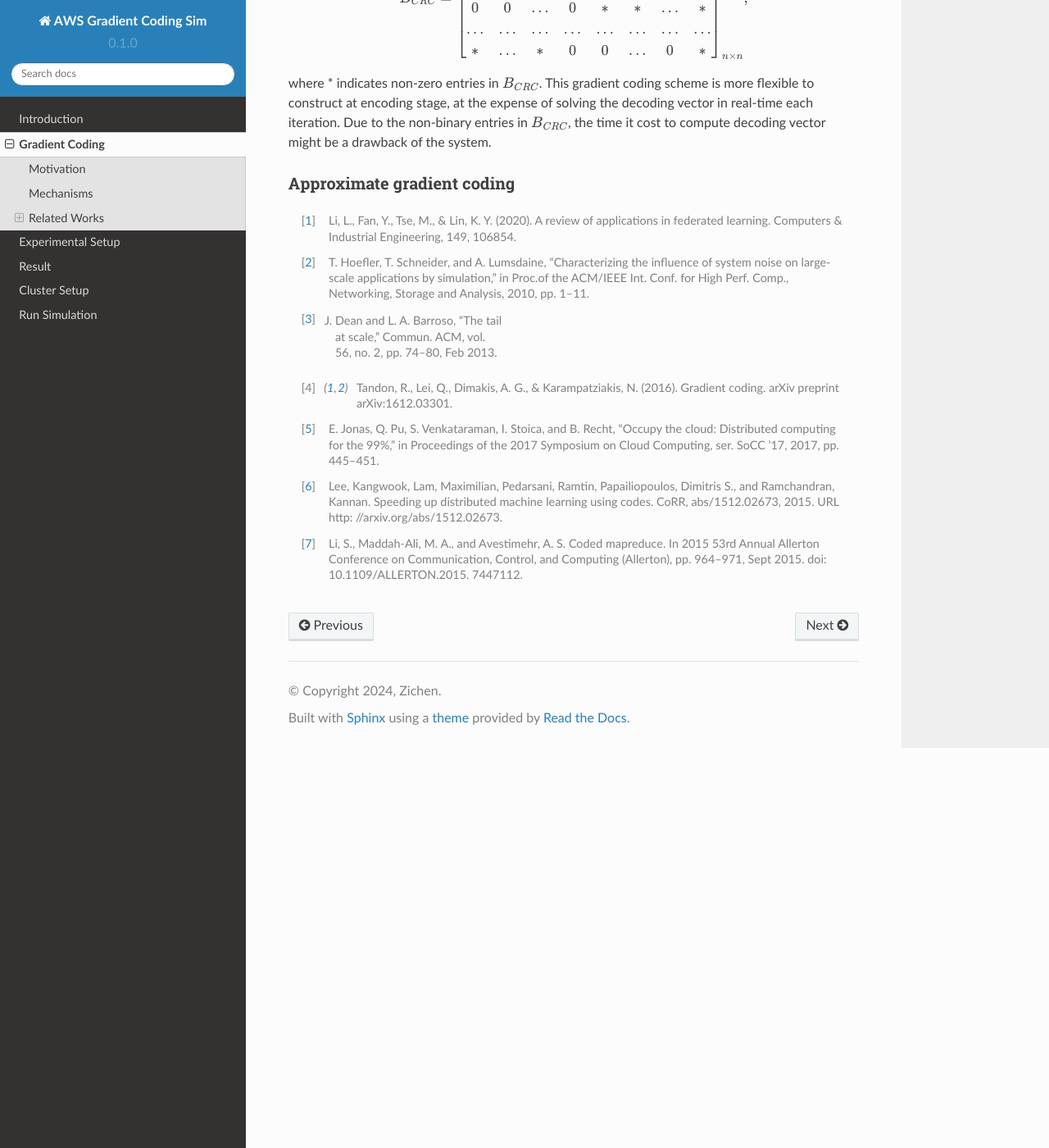
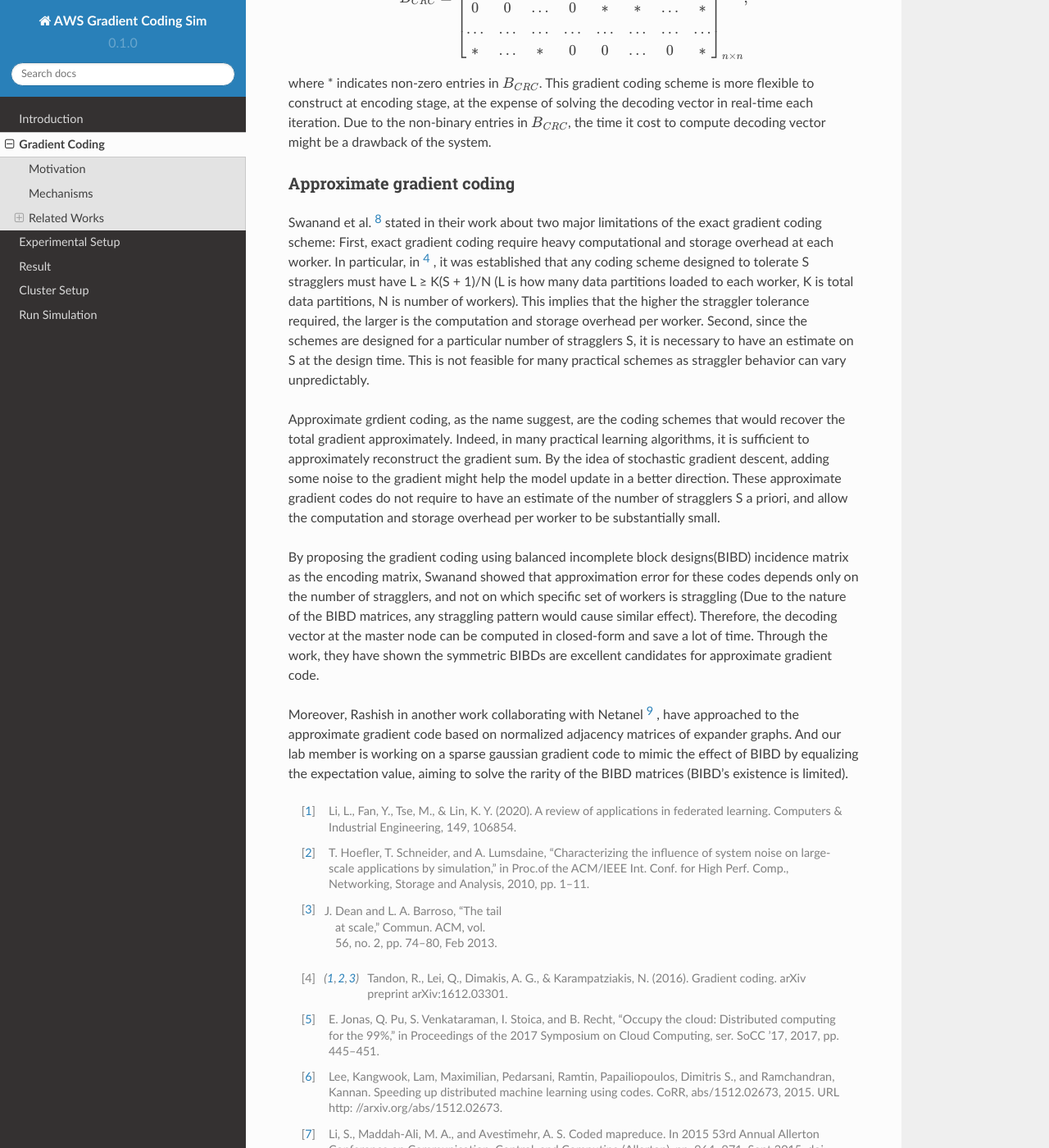
Before and after one commit to ZeeChono/GradientCodeReadDocs, a Sphinx documentation site: the page built from docs/source/gradient_code.rst, in a window 1280 px wide and 1400 px high, scrolled down 2981 px. Shown: the whole window at 82% size. Built offline with Sphinx 7.4.7 and the Read the Docs theme 2.0.0, drawn with Linux system fonts in a browser that asks for light colours; some of the changed text lies outside the part shown.

Commit message:
Update: BIBD and SPG

```diff
--- a/docs/source/gradient_code.rst
+++ b/docs/source/gradient_code.rst
@@ -142,6 +142,33 @@ the time it cost to compute decoding vector might be a drawback of the system.
 
 Approximate gradient coding
 ~~~~~~~~~~~~~~~~~~~~~~~~~~~
+Swanand et al. [8]_ stated in their work about two major limitations of the exact gradient coding scheme:
+First, exact gradient coding require heavy computational and storage overhead at each worker.
+In particular, in [4]_ , it was established that any coding scheme designed to tolerate S stragglers must have
+L ≥ K(S + 1)/N (L is how many data partitions loaded to each worker, K is total data partitions, N is number of workers).
+This implies that the higher the straggler tolerance required, the larger is the computation and storage
+overhead per worker.
+Second, since the schemes are designed for a particular number of stragglers S, it is necessary to have an
+estimate on S at the design time. This is not feasible for many practical schemes as straggler behavior can vary
+unpredictably.
+
+Approximate grdient coding, as the name suggest, are the coding schemes that would recover the total gradient approximately. Indeed,
+in many practical learning algorithms, it is sufficient to approximately reconstruct the gradient sum. By the idea of
+stochastic gradient descent, adding some noise to the gradient might help the model update in a better direction.
+These approximate gradient codes do not require to have an estimate of the number of stragglers S a priori,
+and allow the computation and storage overhead per worker to be substantially small.
+
+By proposing the gradient coding using balanced incomplete block designs(BIBD) incidence matrix as the encoding matrix,
+Swanand showed that approximation error for these codes depends only on the number of stragglers, and not on which
+specific set of workers is straggling (Due to the nature of the BIBD matrices, any straggling pattern would cause
+similar effect). Therefore, the decoding vector at the master node can be computed in closed-form and save a lot of time.
+Through the work, they have shown the symmetric BIBDs are excellent candidates for approximate gradient code.
+
+
+Moreover, Rashish in another work collaborating with Netanel [9]_ , have approached to the approximate gradient code based on
+normalized adjacency matrices of expander graphs. And our lab member is working on a sparse gaussian gradient code to
+mimic the effect of BIBD by equalizing the expectation value, aiming to solve the rarity of the BIBD matrices
+(BIBD's existence is limited).
 
 
 .. References
@@ -172,3 +199,9 @@ Approximate gradient coding
    on Communication, Control, and Computing (Allerton),
    pp. 964–971, Sept 2015. doi: 10.1109/ALLERTON.2015.
    7447112.
+
+.. [8] Kadhe, S., Koyluoglu, O. O., & Ramchandran, K. (2019, July). Gradient coding based on block designs for
+   mitigating adversarial stragglers. In 2019 IEEE International Symposium on Information Theory (ISIT) (pp. 2813-2817). IEEE.
+
+.. [9] Raviv, N., Tandon, R., Dimakis, A., & Tamo, I. (2018, July). Gradient coding from cyclic MDS codes and
+   expander graphs. In International Conference on Machine Learning (pp. 4305-4313). PMLR.
```
